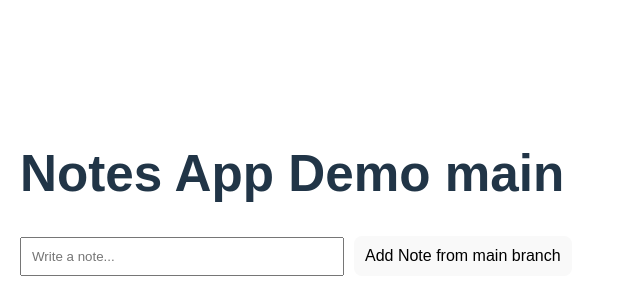
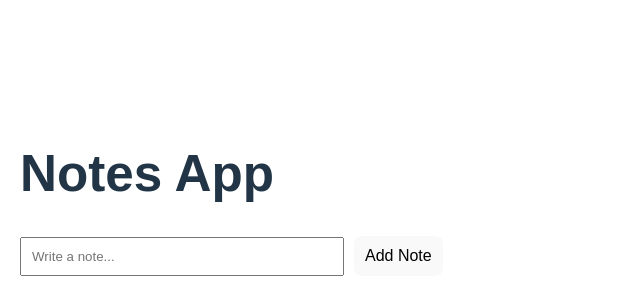
Before and after one commit to jk5422/React-18, a React (Vite) app in the folder contextApi/: page / in a window 1280 px wide. Shown: the part 196-496 px from the top of the page, without its empty margins (0-640 px from the left). Built offline with nearby package versions, Linux system fonts and the light colour scheme.

Commit message:
revert back

```diff
--- a/contextApi/src/App.jsx
+++ b/contextApi/src/App.jsx
@@ -14,7 +14,7 @@ const App = () => {
 
   return (
     <div style={{ padding: "20px", fontFamily: "Arial" }}>
-      <h1>Notes App Demo main</h1>
+      <h1>Notes App</h1>
 
       {/* Add Note Section */}
       <div style={{ marginBottom: "20px" }}>
@@ -30,7 +30,7 @@ const App = () => {
           }}
         />
         <button onClick={handleAddNote} style={{ padding: "10px" }}>
-          Add Note from main branch
+          Add Note
         </button>
       </div>
 
```
